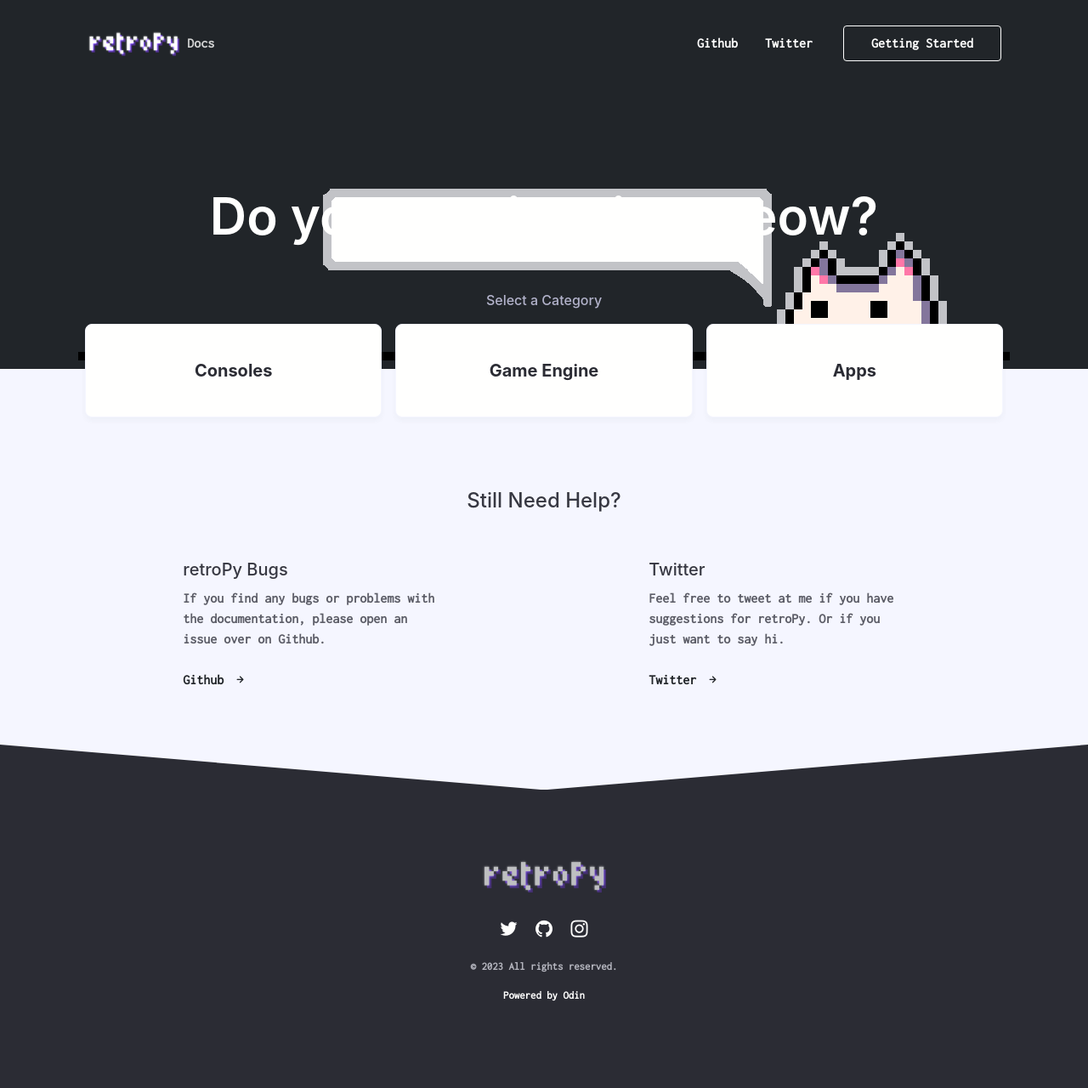
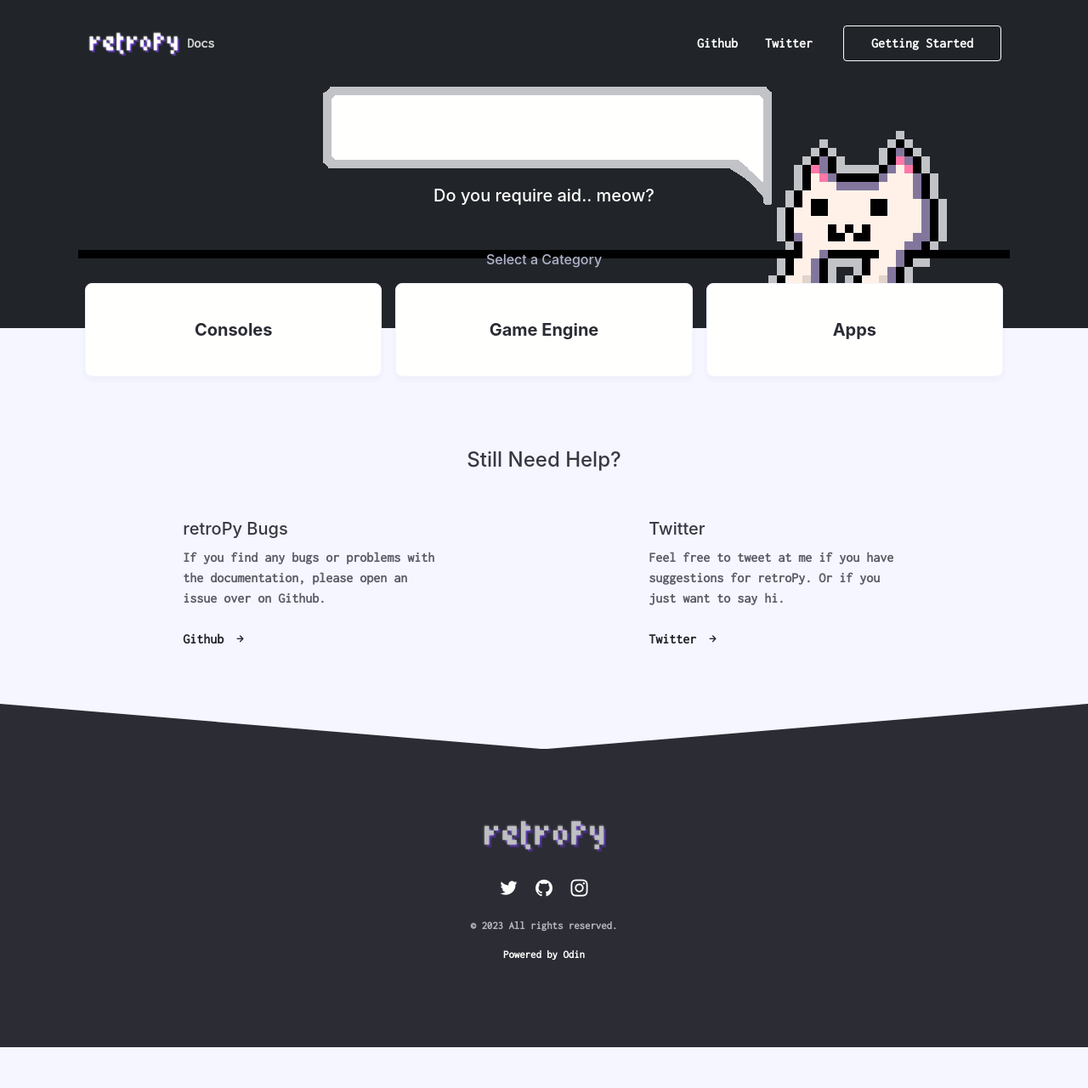
Before and after one commit to respawnin/retropy-docs, a Jekyll site: the page built from index.html, in a window 1280 px wide. Shown: the whole page at 85% size. Built offline with Jekyll 4.4.1, drawn with Linux system fonts in a browser that asks for light colours; nearby versions of some CDN libraries; some web fonts are replaced; comment, search, counter and statistics services are not loaded; after the commit the page ends 1232 px from its top, so only the background shows below that.

Commit message:
header. again

```diff
--- a/_includes/header-home.html
+++ b/_includes/header-home.html
@@ -7,7 +7,7 @@
           <div class="column col-11 col-mx-auto text-center">
 
 
-            <h1 class="mt-2 super-h1">{{ site.header }}</h1>
+            <h1 class="mt-2 h5">{{ site.header }}</h1>
             <h4 class="text-secondary">{{ site.subheader }}</h4>
           </div>
         </div>
--- a/_scss/_landing.scss
+++ b/_scss/_landing.scss
@@ -28,7 +28,7 @@
     margin: 20px 0;
   }
 
-  background-image: url('../assets/retropy-docs_CAT_Banner_ODIN_Clear.png');
+  background-image: url('../assets/retropy-docs_CAT_Banner_Clear.png');
 
 
 }
```
Also changed, not shown: assets/retropy-docs_CAT_Banner_Clear.png (added).
